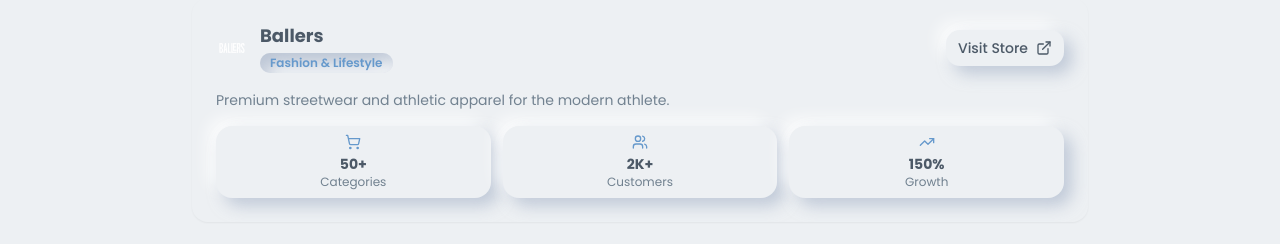
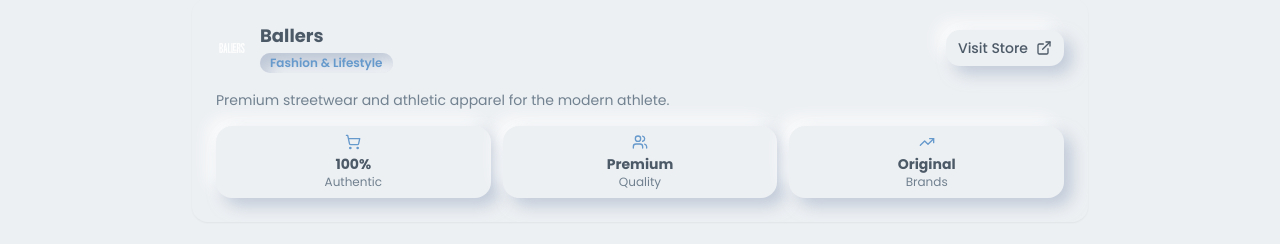
Before and after one commit to webdoagency/webdo-agency-web, a React (Vite) app: page / in a window 1280 px wide. Shown: the part 4983-5227 px from the top of the page. Built offline with nearby package versions, Linux system fonts and the light colour scheme.

Commit message:
Refactor: Update text content

```diff
--- a/src/components/OurShops.tsx
+++ b/src/components/OurShops.tsx
@@ -80,18 +80,18 @@ const OurShops = () => {
               <div className="grid grid-cols-3 gap-3">
                 <div className="text-center p-2 neumorphic rounded-lg">
                   <ShoppingCart className="w-4 h-4 text-accent mx-auto mb-1" />
-                  <div className="font-bold text-sm">50+</div>
-                  <div className="text-xs text-muted-foreground">Categories</div>
+                  <div className="font-bold text-sm">100%</div>
+                  <div className="text-xs text-muted-foreground">Authentic</div>
                 </div>
                 <div className="text-center p-2 neumorphic rounded-lg">
                   <Users className="w-4 h-4 text-accent mx-auto mb-1" />
-                  <div className="font-bold text-sm">2K+</div>
-                  <div className="text-xs text-muted-foreground">Customers</div>
+                  <div className="font-bold text-sm">Premium</div>
+                  <div className="text-xs text-muted-foreground">Quality</div>
                 </div>
                 <div className="text-center p-2 neumorphic rounded-lg">
                   <TrendingUp className="w-4 h-4 text-accent mx-auto mb-1" />
-                  <div className="font-bold text-sm">150%</div>
-                  <div className="text-xs text-muted-foreground">Growth</div>
+                  <div className="font-bold text-sm">Original</div>
+                  <div className="text-xs text-muted-foreground">Brands</div>
                 </div>
               </div>
             </div>
```
